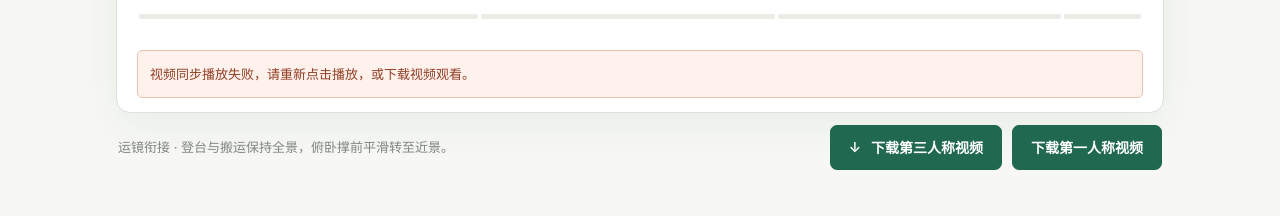
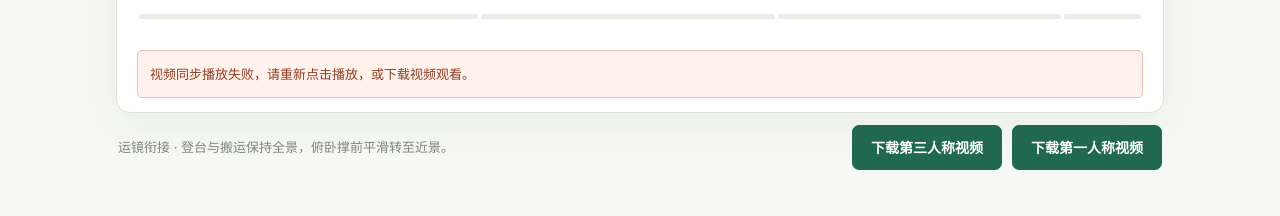
Before and after one commit to Siriuslala/g1-robot-burpee, a plain HTML site: page index.html in a window 1280 px wide. Shown: the part 983-1199 px from the top of the page. Drawn offline with Linux system fonts and the light colour scheme.

Commit message:
Remove arrow from third-person download button

```diff
--- a/index.html
+++ b/index.html
@@ -38,7 +38,7 @@
       <div class="chapter-progress" id="chapter-progress" aria-label="四阶段播放进度"></div>
       <p id="player-error" class="error" role="alert" hidden></p>
     </section>
-    <div class="player-caption"><p id="view-note">运镜衔接 · 登台与搬运保持全景，俯卧撑前平滑转至近景。</p><div class="download-actions"><a class="download-button" id="download-video" href="assets/media/v2/transition.mp4" download="g1-performance-transition.mp4"><span aria-hidden="true">↓</span><span id="download-label">下载第三人称视频</span></a><a class="download-button" href="assets/media/v2/first_person.mp4" download>下载第一人称视频</a></div></div>
+    <div class="player-caption"><p id="view-note">运镜衔接 · 登台与搬运保持全景，俯卧撑前平滑转至近景。</p><div class="download-actions"><a class="download-button" id="download-video" href="assets/media/v2/transition.mp4" download="g1-performance-transition.mp4"><span id="download-label">下载第三人称视频</span></a><a class="download-button" href="assets/media/v2/first_person.mp4" download>下载第一人称视频</a></div></div>
 
     <section class="sequence" aria-labelledby="sequence-title">
       <div class="section-heading"><div><p class="eyebrow">THE CHOREOGRAPHY</p><h2 id="sequence-title">一场表演，四个阶段。</h2></div><p><span class="legend-dot"></span> 随播放同步高亮 <span class="hint-separator">·</span> 点击动作跳转</p></div>
```
